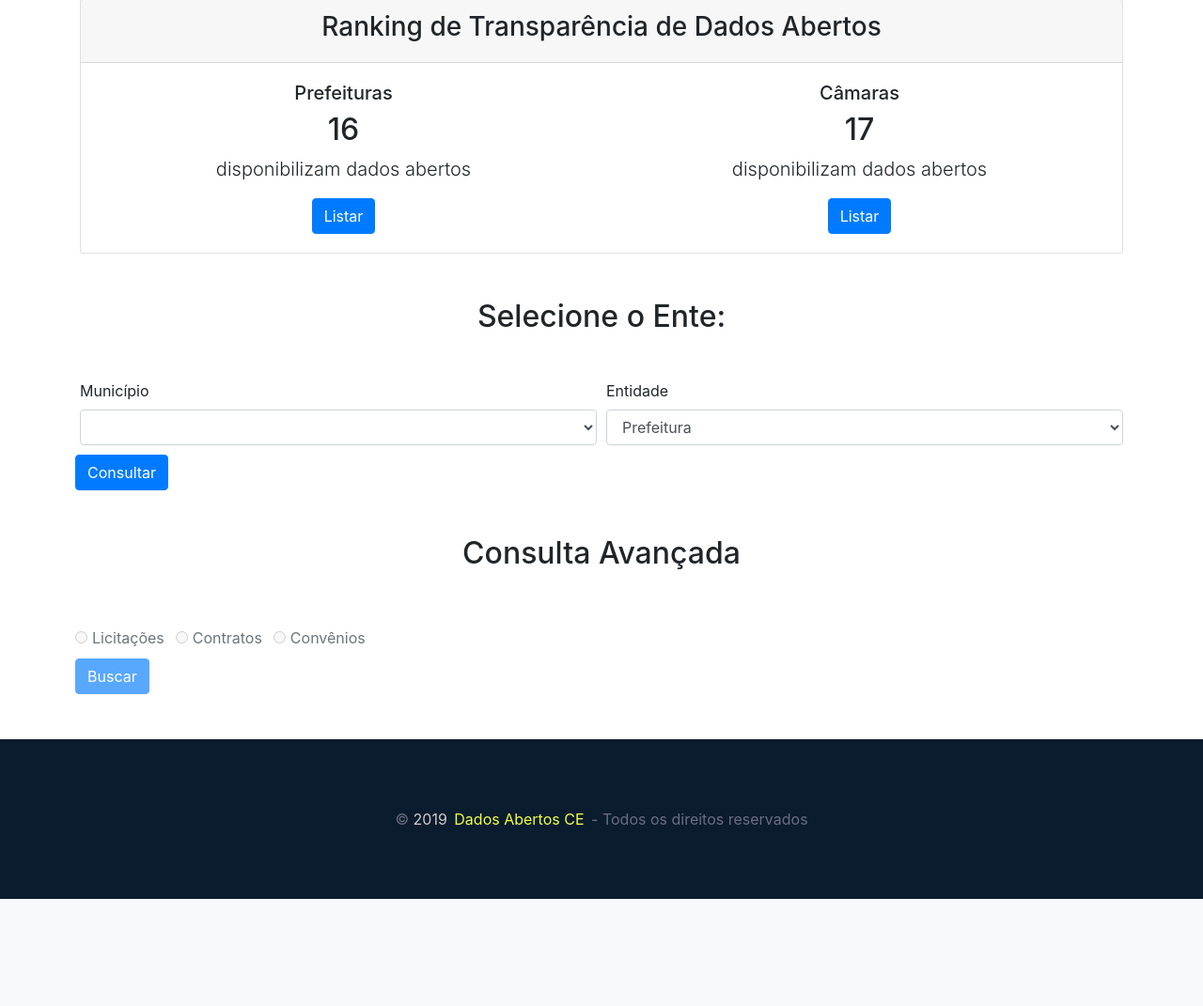
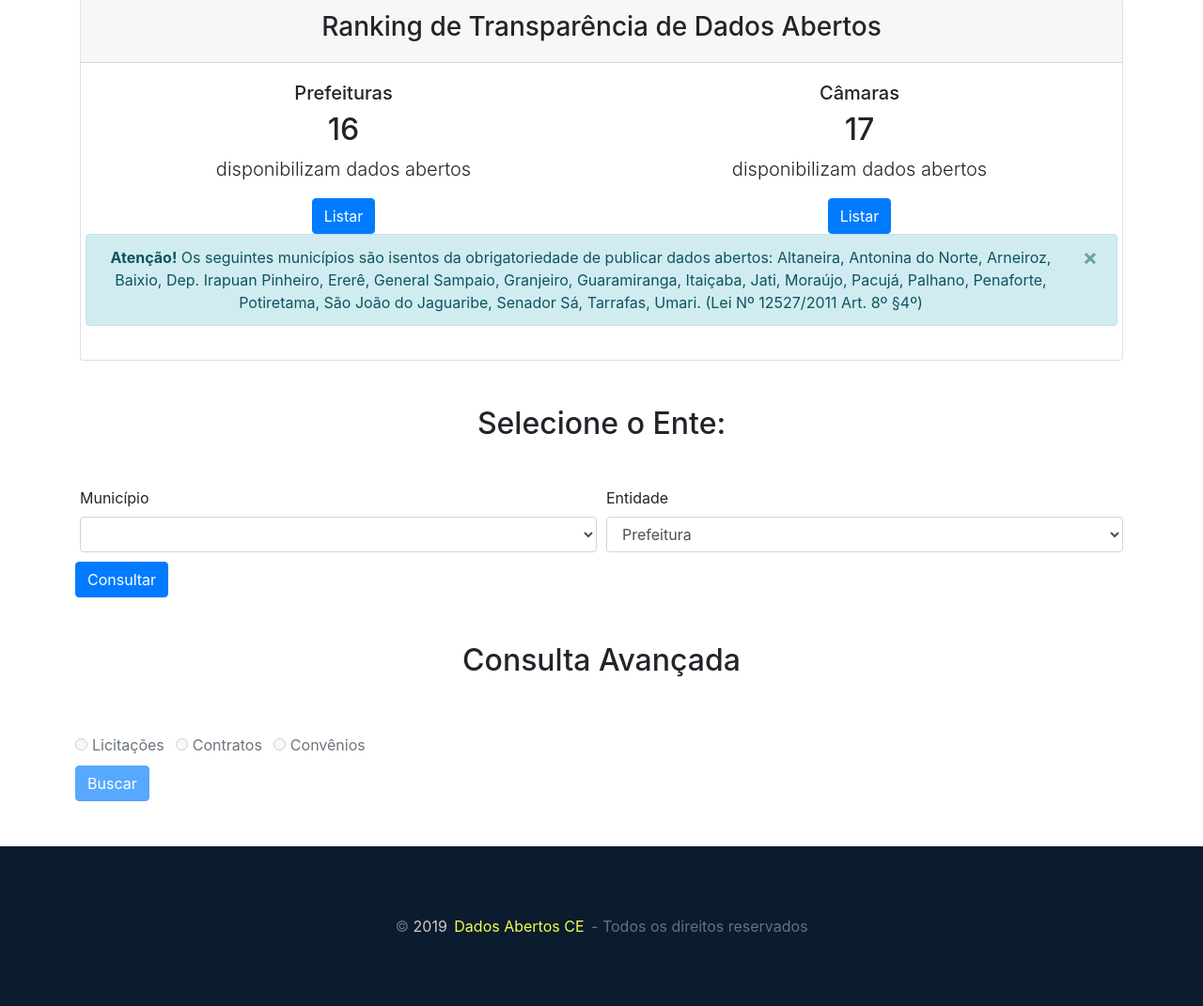
Before and after one commit to mvsombra/dados-abertos, a Flask app: page / in a window 1280 px wide. Shown: the part 349-1420 px from the top of the page at 94% size. Before the commit the page ends 1306 px from the top, so only its background shows below. Run offline with Flask 2, Linux system fonts and the light colour scheme; data that the repository does not hold is empty; some libraries are stand-ins or nearby versions.

Commit message:
[Beta] Add disclaimer

```diff
--- a/templates/index.html
+++ b/templates/index.html
@@ -85,6 +85,14 @@
                                 </div>
                             </div>
                         </div>
+                        <div class="row">
+                            <div class="alert alert-info alert-dismissible fade show" role="alert">
+                                <strong>Atenção!</strong> Os seguintes municípios são isentos da obrigatoriedade de publicar dados abertos: Altaneira, Antonina do Norte, Arneiroz, Baixio, Dep. Irapuan Pinheiro, Ererê, General Sampaio, Granjeiro, Guaramiranga, Itaiçaba, Jati, Moraújo, Pacujá, Palhano, Penaforte, Potiretama, São João do Jaguaribe, Senador Sá, Tarrafas, Umari. (Lei Nº 12527/2011 Art. 8º §4º)
+                                <button type="button" class="close" data-dismiss="alert" aria-label="Close">
+                                    <span aria-hidden="true">&times;</span>
+                                </button>
+                            </div>
+                        </div>
                     </div>
                 </div>
             </div>
```
